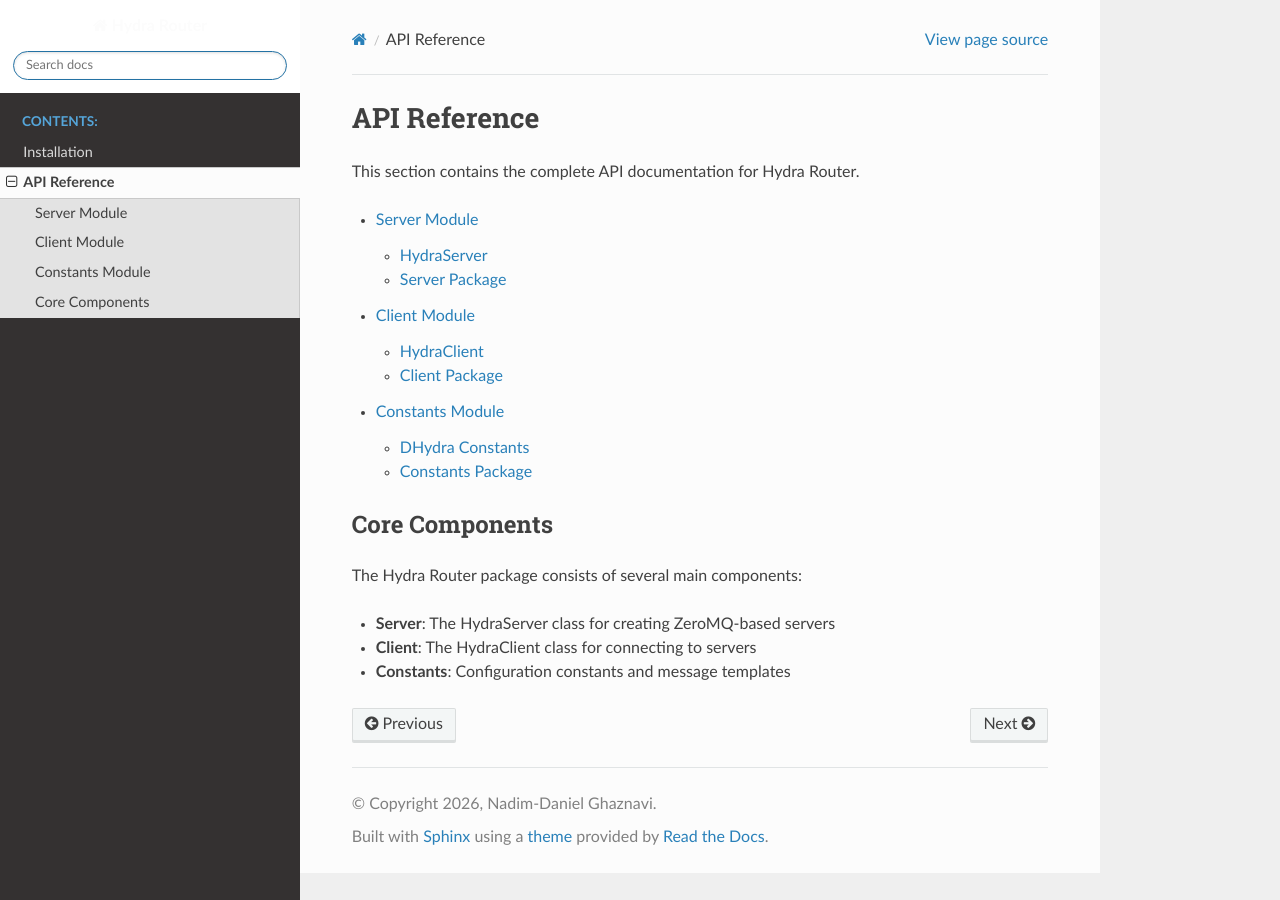
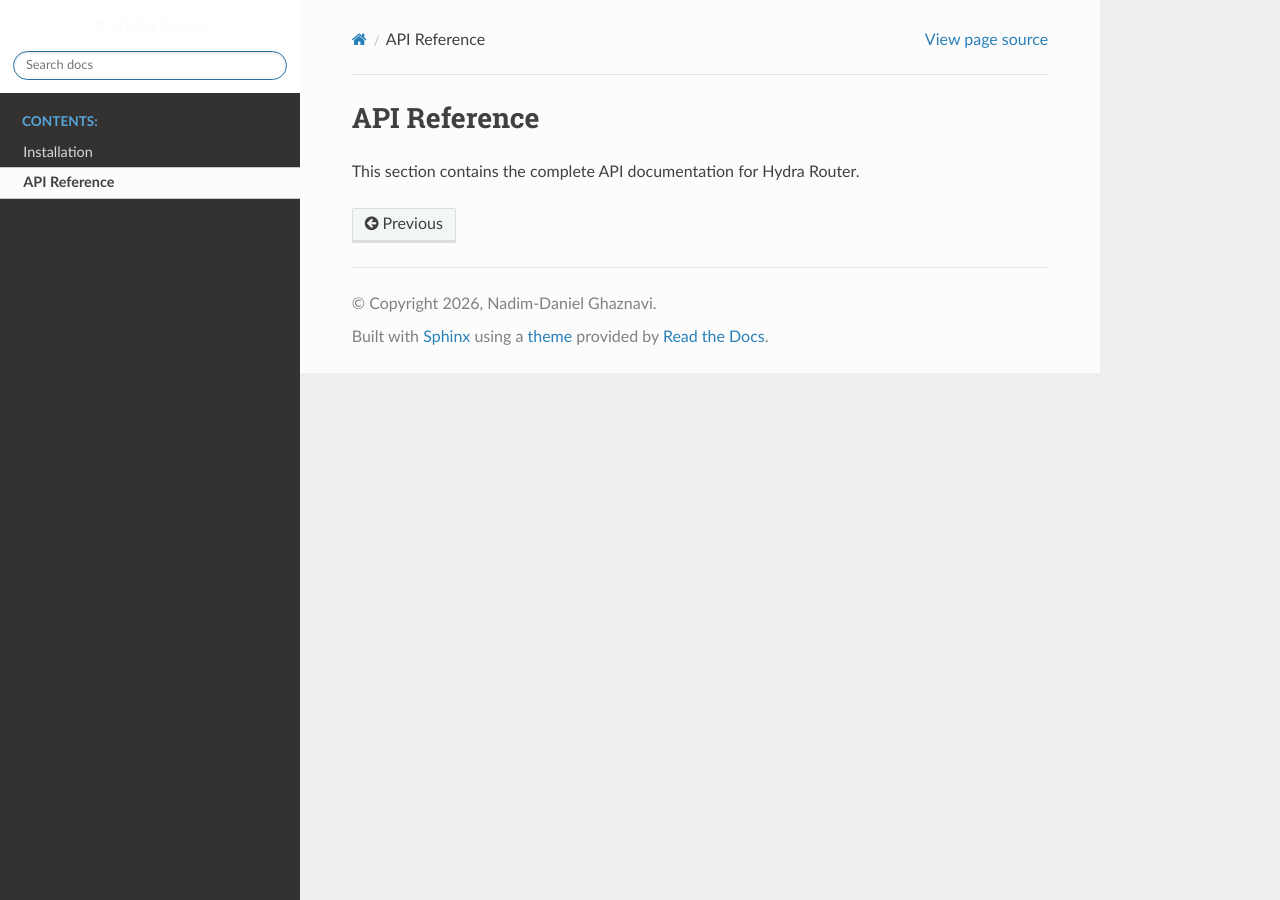
Before and after one commit to NadimGhaznavi/hydra_router, a Sphinx documentation site: the page built from docs/source/api/index.rst, in a window 1280 px wide. Built offline with Sphinx 7.4.7 and the Read the Docs theme 3.1.0, drawn with Linux system fonts in a browser that asks for light colours.

Commit message:
Feat: Restructured docs

```diff
--- a/docs/source/api/index.rst
+++ b/docs/source/api/index.rst
@@ -5,16 +5,3 @@ This section contains the complete API documentation for Hydra Router.
 
 .. toctree::
     :maxdepth: 2
-
-    server
-    client
-    constants
-
-Core Components
----------------
-
-The Hydra Router package consists of several main components:
-
-* **Server**: The HydraServer class for creating ZeroMQ-based servers
-* **Client**: The HydraClient class for connecting to servers
-* **Constants**: Configuration constants and message templates
```
Also changed, not shown: docs/source/api/DHydra.rst (added, +7 -0 lines), docs/source/api/HydraClient.rst (added, +8 -0 lines), docs/source/api/HydraLog.rst (added, +8 -0 lines), docs/source/api/HydraServer.rst (added, +8 -0 lines), docs/source/api/client.rst (deleted, +0 -18 lines), docs/source/api/constants.rst (deleted, +0 -18 lines), docs/source/api/server.rst (deleted, +0 -18 lines), docs/source/api/utils.rst (deleted, +0 -18 lines).
